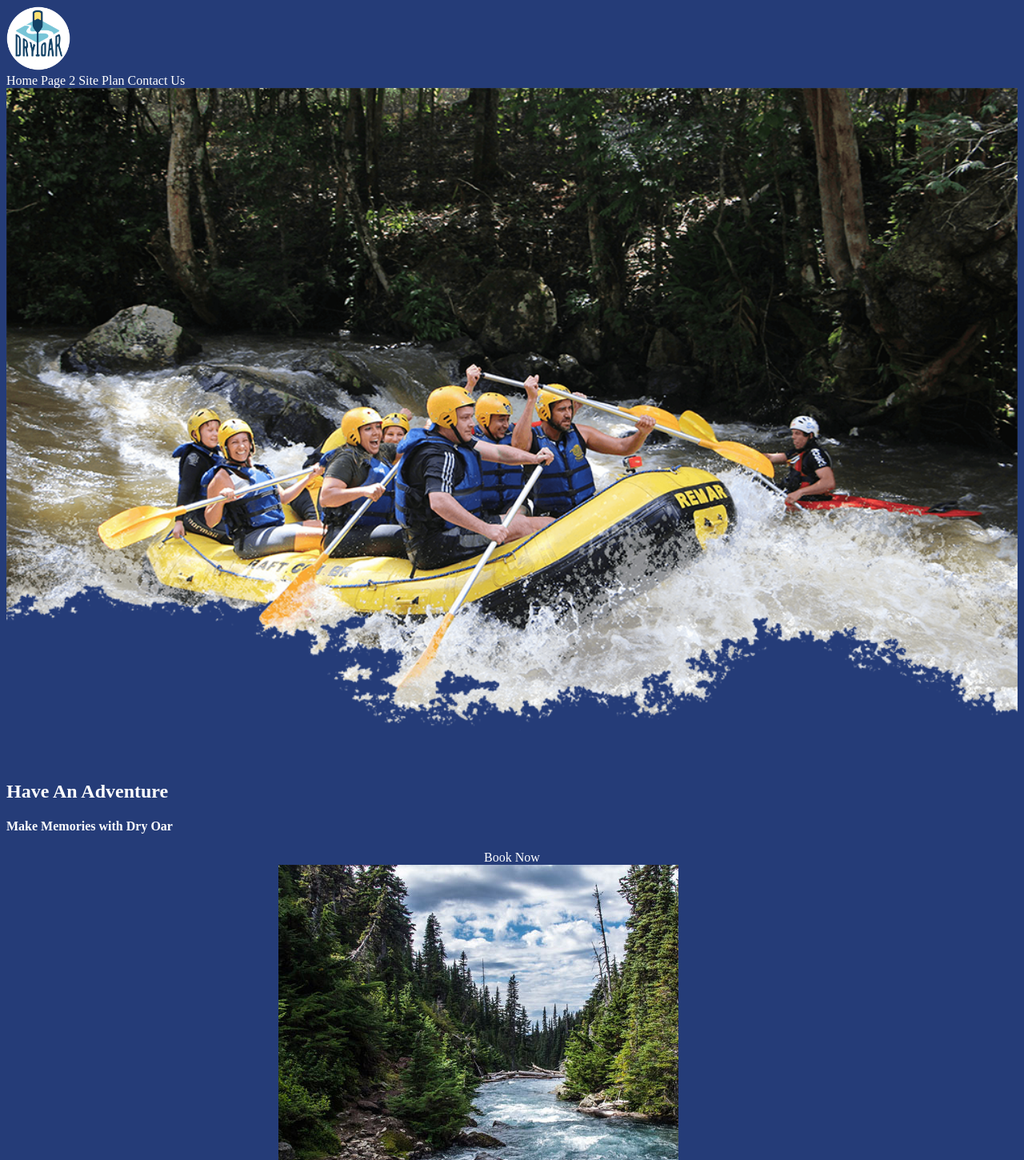
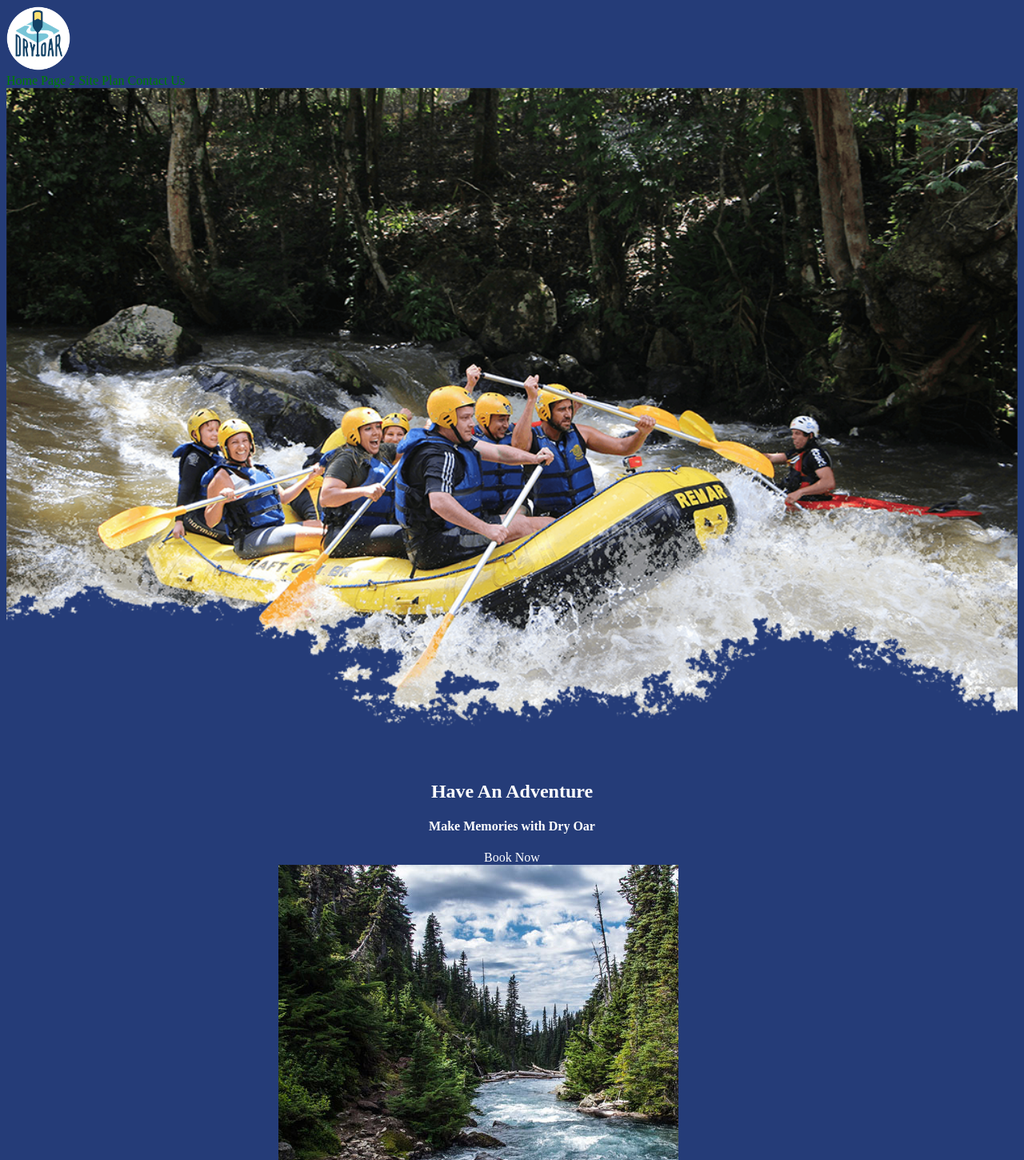
Before and after one commit to jhtr0226/wdd130, a plain HTML site: page wdd130/wwr/index.html in a window 1280 px wide. Shown: the top 1450 px of the page at 80% size. Drawn offline with Linux system fonts and the light colour scheme.

Commit message:
almost there

```diff
--- a/wdd130/wwr/styles/styles.css
+++ b/wdd130/wwr/styles/styles.css
@@ -5,7 +5,7 @@
 
 nav a {
     text-align: center;
-    color: #ffffff;
+    color: green;
     text-decoration: none;
 }
 #hero-msg h1, #hero-msg h4 {
@@ -61,10 +61,12 @@ footer {
 }
 
 .home-title{
+    text-align: center;
     color: #ffffff;
 }
 
 h4 {
+    text-align: center;
     color: #ffffff;
 }
 
```
